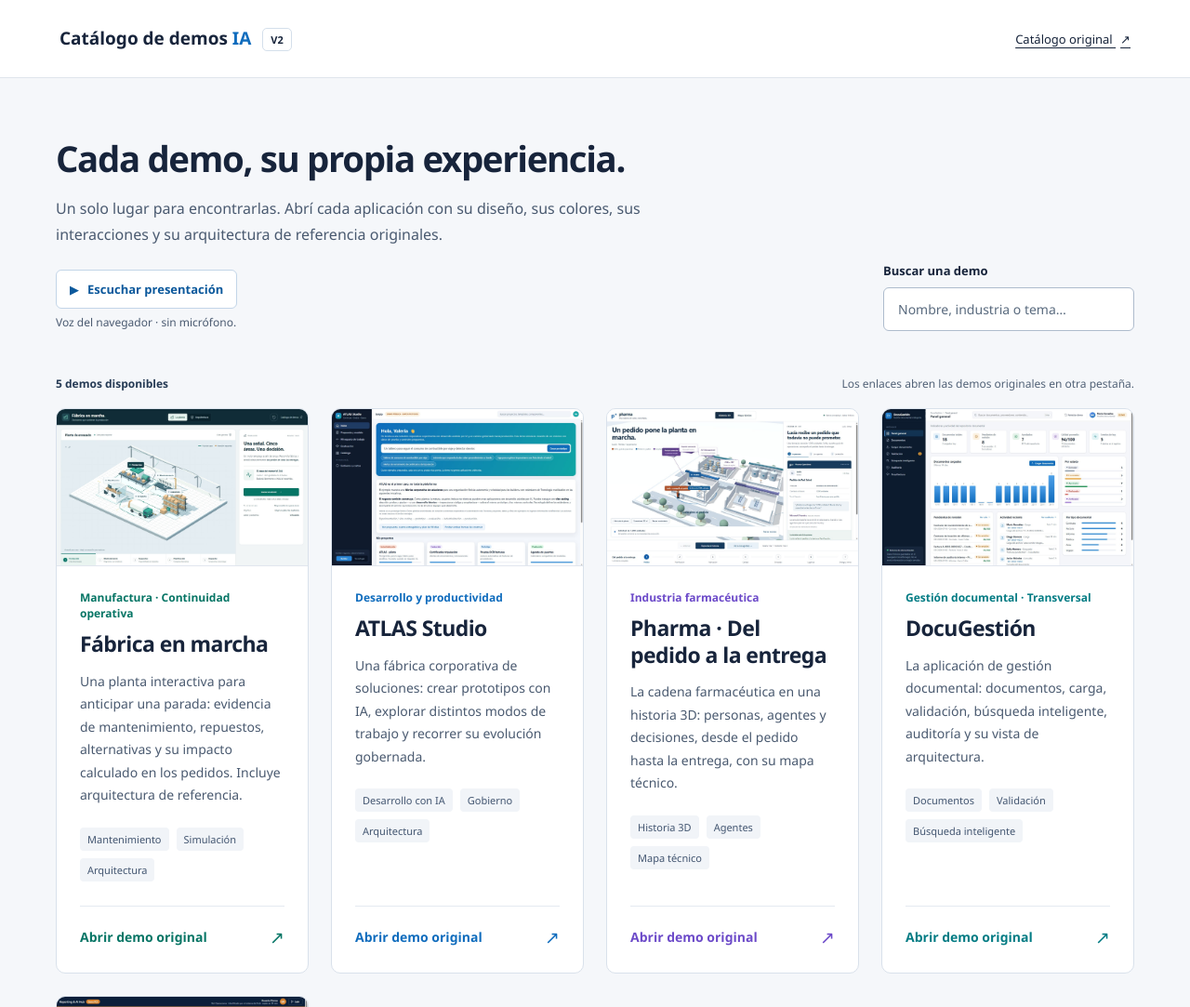
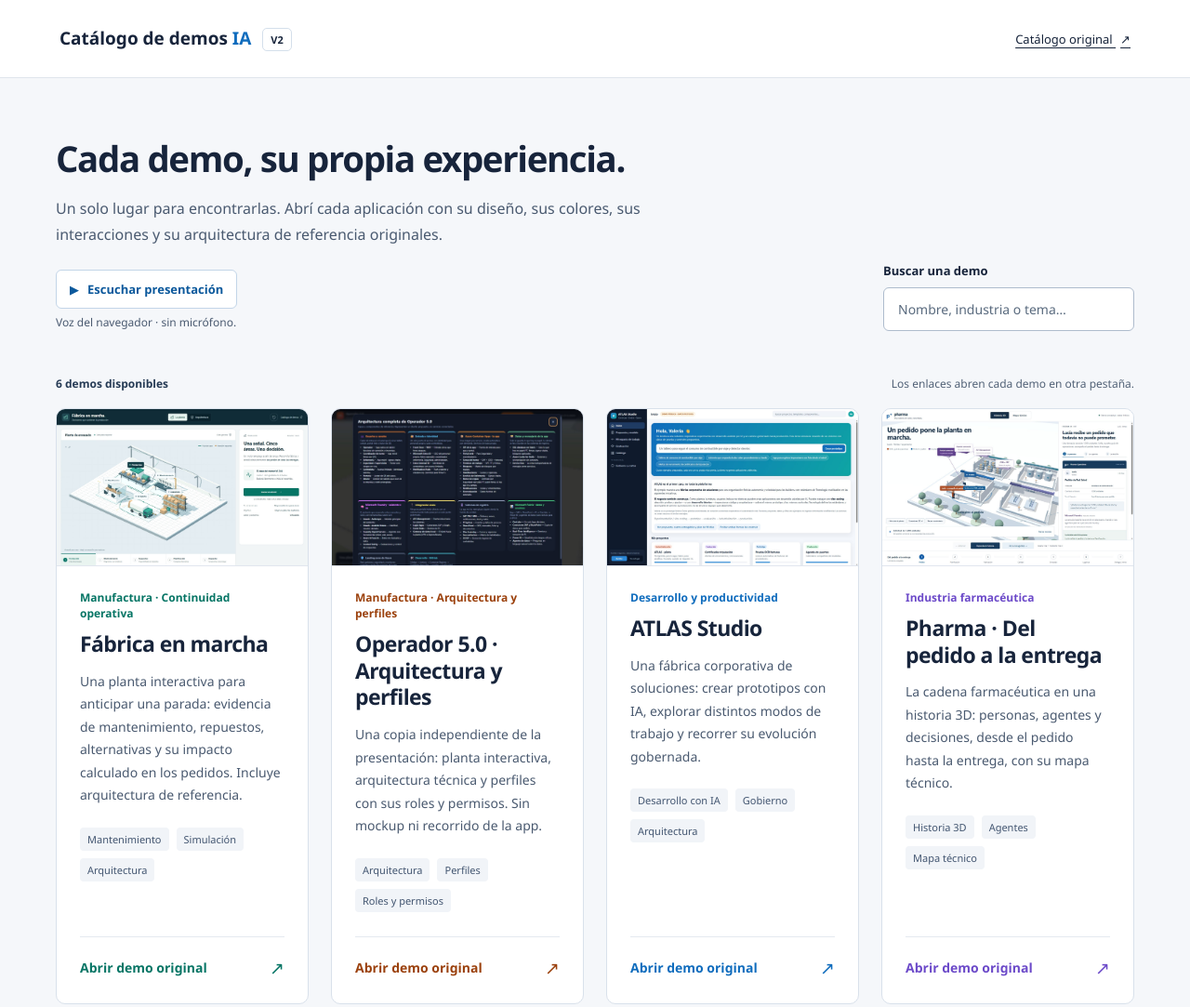
Before and after one commit to DaniDiazMenendez/catalogo-demos-ia-v2, a website with bundled scripts: page index.html in a window 1280 px wide. Shown: the top 1083 px of the page at 93% size. Built offline with nearby package versions, Linux system fonts and the light colour scheme.

Commit message:
Agregar copia de Operador 5.0 con arquitectura y perfiles al catálogo
Co-authored-by: Copilot App <223556219+Copilot@users.noreply.github.com>

```diff
--- a/data.js
+++ b/data.js
@@ -9,6 +9,17 @@ export const demos = [
     preview: 'previews/fabrica.jpg',
     previewAlt: 'Aplicación original de Fábrica en marcha: planta industrial 3D con cinco estaciones y panel para iniciar el incidente.',
     accent: 'fabrica'
+  },
+  {
+    id: 'operador',
+    name: 'Operador 5.0 · Arquitectura y perfiles',
+    category: 'Manufactura · Arquitectura y perfiles',
+    description: 'Una copia independiente de la presentación: planta interactiva, arquitectura técnica y perfiles con sus roles y permisos. Sin mockup ni recorrido de la app.',
+    tags: ['Arquitectura', 'Perfiles', 'Roles y permisos'],
+    url: 'https://danidiazmenendez.github.io/operador5-arquitectura-perfiles/',
+    preview: 'previews/operador.jpg',
+    previewAlt: 'Arquitectura de referencia de Operador 5.0: capas y componentes sobre la planta original, en la copia sin mockup.',
+    accent: 'operador'
   },
   {
     id: 'atlas',
--- a/index.html
+++ b/index.html
@@ -4,7 +4,7 @@
   <meta charset="utf-8">
   <meta name="viewport" content="width=device-width, initial-scale=1">
   <meta name="theme-color" content="#f5f7fa">
-  <meta name="description" content="Acceso directo a Fábrica en marcha, ATLAS Studio, Pharma, DocuGestión y Reporting & AI Hub. Cada demo conserva su diseño, sus interacciones y su arquitectura original.">
+  <meta name="description" content="Acceso directo a Fábrica en marcha, Operador 5.0 · Arquitectura y perfiles, ATLAS Studio, Pharma, DocuGestión y Reporting & AI Hub. Cada demo conserva su propia experiencia.">
   <title>Catálogo de demos IA · V2</title>
   <link rel="stylesheet" href="style.css">
 </head>
@@ -29,10 +29,10 @@
       </label>
     </section>
     <section aria-label="Demos disponibles">
-      <div class="catalog-heading"><p id="results-count" role="status" aria-live="polite"></p><span>Los enlaces abren las demos originales en otra pestaña.</span></div>
+      <div class="catalog-heading"><p id="results-count" role="status" aria-live="polite"></p><span>Los enlaces abren cada demo en otra pestaña.</span></div>
       <div id="catalog-grid" class="catalog-grid"></div>
       <p id="empty" class="empty" hidden>No encontramos demos con esa búsqueda. Probá con otro nombre, industria o tema.</p>
-      <noscript><p>Accedé directamente a las demos: <a href="https://danidiazmenendez.github.io/fabrica-en-marcha-demo/">Fábrica en marcha</a>, <a href="https://danidiazmenendez.github.io/atlas-studio-demo/">ATLAS Studio</a>, <a href="https://danidiazmenendez.github.io/pharma-agentic-3d/">Pharma</a>, <a href="https://danidiazmenendez.github.io/gestion-documental-demo/">DocuGestión</a> y <a href="https://danidiazmenendez.github.io/reporting-ai-hub-demo/">Reporting &amp; AI Hub</a>.</p></noscript>
+      <noscript><p>Accedé directamente a las demos: <a href="https://danidiazmenendez.github.io/fabrica-en-marcha-demo/">Fábrica en marcha</a>, <a href="https://danidiazmenendez.github.io/operador5-arquitectura-perfiles/">Operador 5.0 · Arquitectura y perfiles</a>, <a href="https://danidiazmenendez.github.io/atlas-studio-demo/">ATLAS Studio</a>, <a href="https://danidiazmenendez.github.io/pharma-agentic-3d/">Pharma</a>, <a href="https://danidiazmenendez.github.io/gestion-documental-demo/">DocuGestión</a> y <a href="https://danidiazmenendez.github.io/reporting-ai-hub-demo/">Reporting &amp; AI Hub</a>.</p></noscript>
     </section>
     <aside class="catalog-note"><strong>El catálogo solo unifica el acceso.</strong> Cada aplicación es independiente: su recorrido, sus asistentes y su documentación técnica se exploran dentro de la propia demo.</aside>
   </main>
--- a/style.css
+++ b/style.css
@@ -35,6 +35,7 @@ main { max-width: 1480px; margin: auto; padding: 64px 60px 48px; }
 .pharma { --accent: #6c4ac9; }
 .documental { --accent: #037c84; }
 .fabrica { --accent: #067565; }
+.operador { --accent: #9b410d; }
 .demo-link { text-decoration: none; display: flex; flex-direction: column; height: 100%; }
 .demo-card:hover { border-color: var(--accent); box-shadow: 0 9px 24px #17243b12; }
 .preview { aspect-ratio: 1.6; overflow: hidden; background: #e8edf4; border-bottom: 1px solid #e1e6ee; }
```
Also changed, not shown: tests/catalog.test.mjs (+3 -1 lines), README.md, previews/operador.jpg (added).
